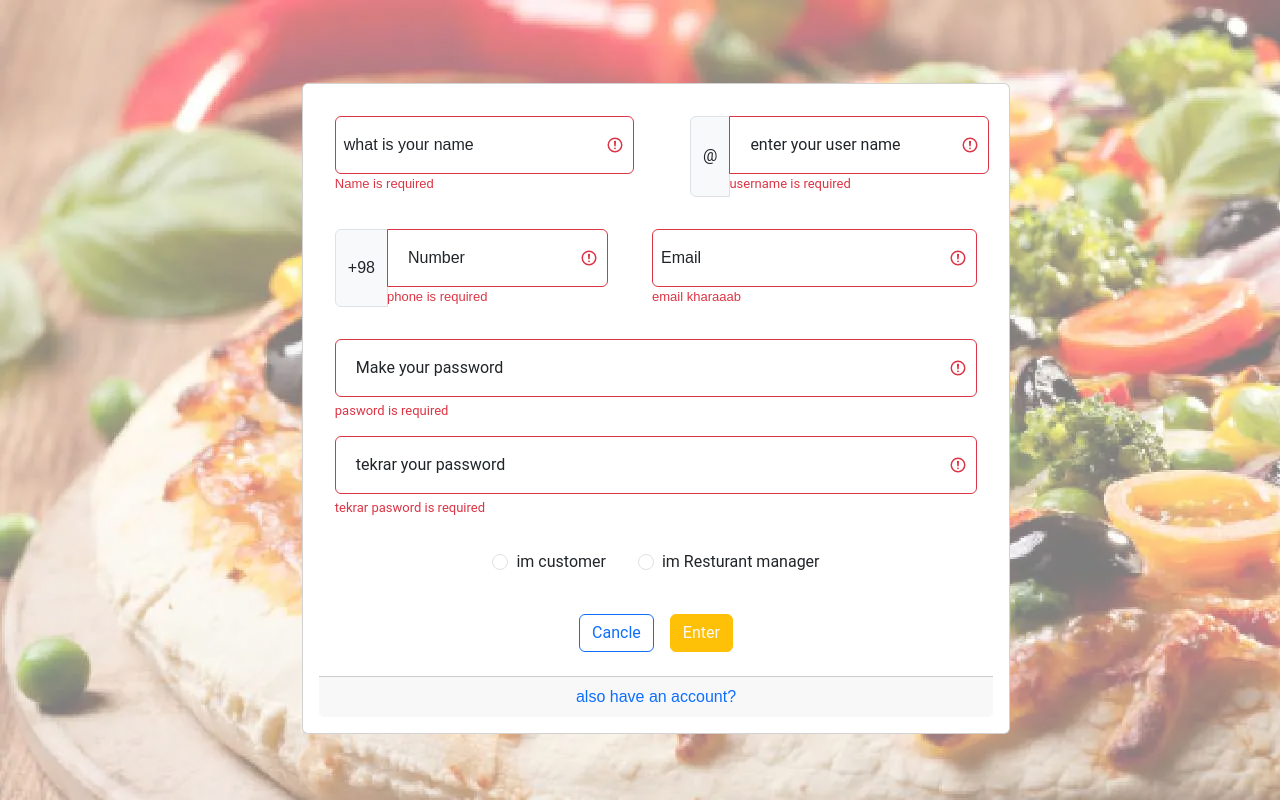
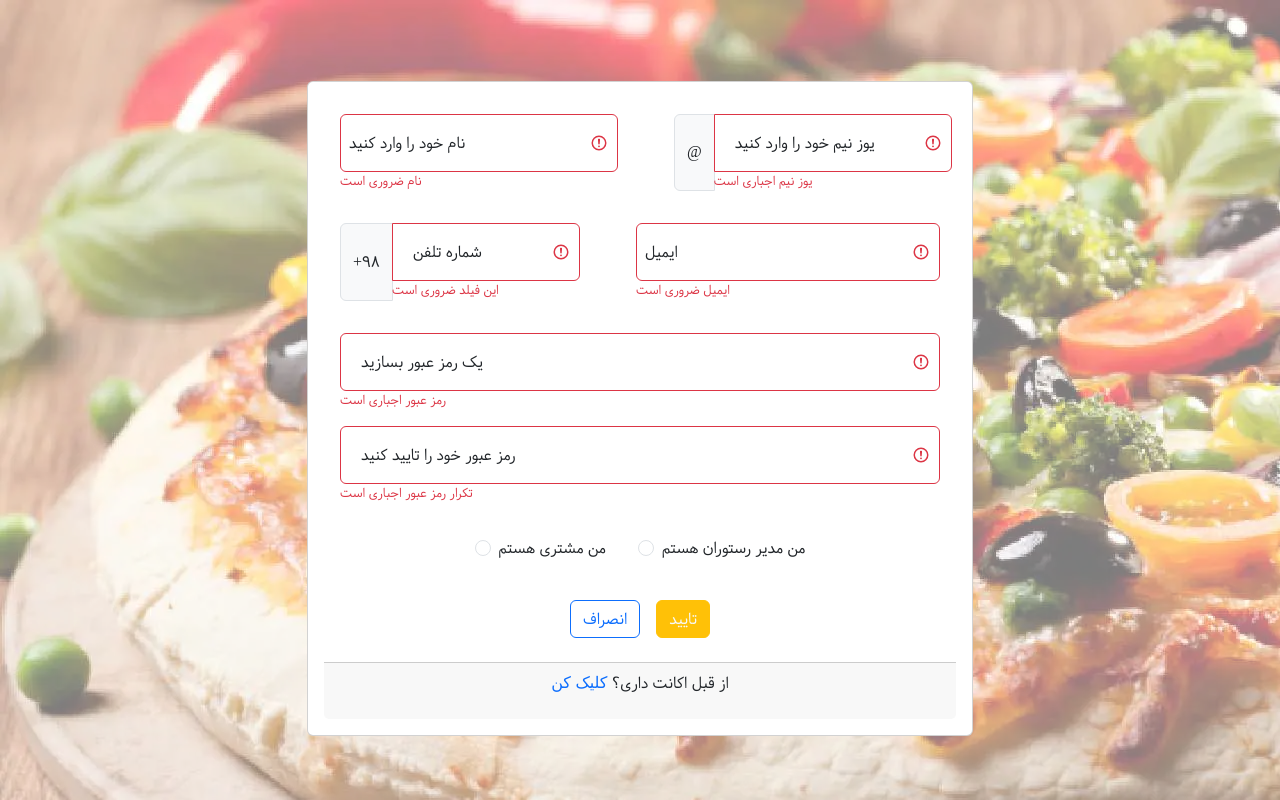
Before and after one commit to Noxious69/SnapFood.FrontEnd.Learn, an Angular app: page /register in a window 1280 px wide. Built offline with nearby package versions, Linux system fonts and the light colour scheme.

Commit message:
register 80

```diff
--- a/src/app/login/login.component.html
+++ b/src/app/login/login.component.html
@@ -1,19 +1,15 @@
 <div class="container fade-in">
 
-  <div class="card m-3 " style="width: 18rem;">
+  <div class="card  m-3 " style="width: 18rem;">
     <div class="card-body ">
       <form class="needs-validation" #personForm="ngForm" novalidate>
-        <div class="m-3">
+        <div class="m-3 text-center">
           <h4 style="font-family: samim" class="card-title">
             رستوران یام یام
           </h4>
         </div>
-        <div class="m-3">
-          <h6 style="font-family: samim" class="card-title">
-            <p>;)برای سفارش اول وارد شو</p>
-          </h6>
-        </div>
-        <div class="form-floating m-3 col" style="font-family: sans-serif">
+
+        <div class="form-floating m-3 col" style="font-family: samim">
           <input
 
             [class.is-invalid]="this.person.invalidUser() || !this.person.userName"
@@ -32,18 +28,18 @@
             [minlength]="2"
 
           />
-          <div class="text-danger ml-3" *ngIf="!person.userName" style="font-size: small;">
-            username is required
+          <div class="text-danger ml-3" *ngIf="!person.userName" style="font-size: small; font-family: samim;">
+            یوزر نیم اجباری است
           </div>
-         <div class="text-danger ml-3"  style="font-size: small;" >
+         <div class="text-danger ml-3"  style="font-size: small; font-family: samim;" >
           {{this.person.usermessage}}
          </div>
 
 
-      <label for="validationCustom01" for="floatingInput">Username</label>
+      <label for="validationCustom01" for="floatingInput">یوزر نیم</label>
         </div>
 
-        <div class="form-floating m-3 col" style="font-family: sans-serif">
+        <div class="form-floating m-3 col" style="font-family:  samim">
           <input
 
             [class.is-invalid]="!this.person.loginpassword"
@@ -57,24 +53,20 @@
             placeholder=" "
             required
           />
-          <div class="text-danger ml-3" *ngIf="!person.loginpassword" style="font-size: small;"  >
-            passwor is required
+          <div class="text-danger ml-3" *ngIf="!person.loginpassword" style="font-size: small; font-family: samim;"  >
+            رمز عبور اجباری است
            </div>
 
-          <label for="floatingPassword">Password</label>
+          <label for="floatingPassword">رمز عبور</label>
         </div>
-        <div class="m-3">
-          <a (click)="person.clear()" class="btn btn-outline-primary text-center m-2">Cancle</a>
+        <div class="m-3 "style="font-family:samim;">
+          <button (click)="person.clear()" class="btn btn-outline-primary text-center m-2">انصراف</button>
           <button [disabled]="!this.person.invalidUser() && !this.person.loginpassword " (click)=" check()"  class="btn btn-warning text-center text-light m-2"
-            >Enter</button
+            >تایید</button
           >
         </div>
-        <div class="card-footer text-center">
-          <a
-            class="card-link m-3 text-decoration-none"
-            style="font-family: sans-serif"
-            [routerLink]="'/register'"
-            >dont have any account?</a>
+        <div class="card-footer text-center" style="font-family: samim;">
+          <p>اکانت نداری؟<a class="card-link text-decoration-none" style="font-family: samim" [routerLink]="'/register'">کلیک کن</a></p>
         </div>
       </form>
     </div>
--- a/src/app/signup/signup.component.html
+++ b/src/app/signup/signup.component.html
@@ -1,9 +1,9 @@
 <div class="container fade-in">
-  <div class="card w-100 mb-0 m-3 p-3">
+  <div class="card min-vw-80 mb-0 m-3 p-3"style="font-family: samim">
     <div class="cad-body">
       <form class="needs-validation" #personForm="ngForm" novalidate>
-        <div class="row">
-          <div class="form-floating col m-3" style="font-family: sans-serif">
+        <div class="row ">
+          <div class="form-floating col m-3" style="font-family: samim,sans-serif">
             <input
               [class.is-invalid]="this.person.invalidName() || !this.person.fullName"
               (click)="this.person.invalidName()"
@@ -16,13 +16,13 @@
               aria-label="what is your name"
               id="floatingInput"
             />
-            <div class="text-danger " style="font-size: small" *ngIf="!person.fullName">
-              Name is required
+            <div class="text-danger " style="font-size: small;font-family: samim" *ngIf="!person.fullName">
+              نام ضروری است
             </div>
-            <div class="text-danger" style="font-size: small">
+            <div class="text-danger" style="font-size: small; font-family: samim" >
               {{this.person.namemessage}}
             </div>
-            <label class="ms-2" for="floatingInput">what is your name</label>
+            <label class="ms-2" for="floatingInput">نام خود را وارد کنید</label>
           </div>
 
           <div class="input-group m-3 me-1 col">
@@ -42,23 +42,23 @@
                 placeholder=" "
                 aria-label="enter your user name"
               />
-              <div class="text-danger " *ngIf="!person.userName" style="font-size: small;">
-                username is required
+              <div class="text-danger d-flex input-group-prended" *ngIf="!person.userName" style="font-size: small; font-family: samim;">
+                یوز نیم اجباری است
               </div>
               <div
-                class="text-danger invalid-feedback"
+                class="text-danger "
                 style="font-size: small">
                 {{ person.usermessage }}
               </div>
               <label class="ms-2 formcontrol" for="floatingName"
-                >enter your user name</label>
+                >یوز نیم خود را وارد کنید</label>
             </div>
           </div>
 
         </div>
 
         <div class="d-flex row ">
-          <div class="input-group m-3 me-1 col" style="font-family: sans-serif">
+          <div class="input-group m-3 col" style="font-family: samim">
             <span class="input-group-text" id="inputGroupPrepend">+98</span>
             <div class="form-floating">
               <input
@@ -71,15 +71,15 @@
                 class="form-control"
                 placeholder=" "
               />
-              <div class="text-danger col m-auto" *ngIf="!this.person.phone" style="font-size: small">
+              <div class="text-danger col m-auto" *ngIf="!this.person.phone" style="font-size: small;font-family: samim">
                 {{ this.person.phonemessage }}
               </div>
-              <label class="ms-2" for="floatingInput">Number</label>
+              <label class="ms-2" for="floatingInput">شماره تلفن</label>
             </div>
           </div>
           <div
             class="form-floating m-3 col-md-6"
-            style="font-family: sans-serif"
+            style="font-family: samim"
           >
             <input
               [class.is-invalid]="!this.person.email"
@@ -96,9 +96,9 @@
               class="text-danger col"
               style="font-size: small"
             >
-              email kharaaab
+              ایمیل ضروری است
             </div>
-            <label class="ms-2" for="floatingInput">Email</label>
+            <label class="ms-2" for="floatingInput">ایمیل</label>
           </div>
         </div>
 
@@ -115,10 +115,10 @@
             placeholder=" "
             name="password"
           />
-          <div class="text-danger invalid-feedback" style="font-size: small">
+          <div class="text-danger " style="font-size: small;font-family: samim">
             {{ this.person.passmessage }}
           </div>
-          <label class="ms-2" for="floatingPassword">Make your password</label>
+          <label class="ms-2" for="floatingPassword">یک رمز عبور بسازید</label>
         </div>
 
         <div class="form-floating m-3 col">
@@ -133,11 +133,11 @@
             class="form-control"
             placeholder=" "
           />
-          <div class="text-danger invalid-feedback" style="font-size: small">
+          <div class="text-danger " style="font-size: small">
             {{ this.person.againmessage }}
           </div>
           <label class="ms-2" for="floatingPassword"
-            >tekrar your password</label
+            >رمز عبور خود را تایید کنید</label
           >
         </div>
 
@@ -153,7 +153,7 @@
             />
 
             <label class="form-check-label" for="checkCustomer">
-              im customer
+              من مشتری هستم
             </label>
           </div>
           <div class="form-check form-check-inline m-3 col">
@@ -167,15 +167,15 @@
             />
 
             <label class="form-check-label" for="checkBoos">
-              im Resturant manager
+              من مدیر رستوران هستم
             </label>
           </div>
         </div>
 
         <div *ngIf="person.boos" class="form-floating d-flex row">
-          <div class="form-floating m-3 col" style="font-family: sans-serif">
+          <div class="form-floating m-3 col" style="font-family: samim">
             <input
-              [class.is-invalid]="this.person.invalidRn()"
+              [class.is-invalid]="!this.person.nameOfResturant"
               name="name"
               [(ngModel)]="person.nameOfResturant"
               type="text"
@@ -184,15 +184,16 @@
               aria-label="what is your name"
               id="floatingInput"
             />
-            <div class="text-danger invalid-feedback" style="font-size: small">
-              {{ this.person.rnmessage }}
+            <div class="text-danger " *ngIf="!this.person.nameOfResturant" style="font-size: small">
+              نام رستوران معتبر نیست
             </div>
-            <label class="ms-2" for="floatingInput">resturan name</label>
+            <label class="ms-2" for="floatingInput">نام رستوران</label>
           </div>
 
-          <div class="col m-3 form-floating">
+          <div class="col m-3 form-floating"style="font-family:samim;">
             <input
               [class.is-invalid]="this.person.invalidExp()"
+              [class.is-invalid]="!this.person.experience"
               (click)="this.person.invalidExp()"
               min="0"
               max="30"
@@ -205,14 +206,16 @@
               id="FloatingNumber"
               type="number"
             />
+            <div *ngIf="!person.experience" class="text-danger"style="font-family:samim ; font-size: small;">
+                سابقه کاری اجباری است
+            </div>
             <div
-              class="text-danger invalid-feedback"
-              *ngIf="this.person.invalidExp()"
-              style="font-size: small"
-            >
+              class="text-danger "
+
+              style="font-size: small;font-family:samim;">
               {{ this.person.expmessage }}
             </div>
-            <label class="ms-2" for="FloatingNumber">sabghe</label>
+            <label class="ms-2" for="FloatingNumber">سابقه فعالیت</label>
           </div>
         </div>
 
@@ -221,22 +224,19 @@
             (click)="person.clear()"
             class="btn btn-outline-primary text-center m-2"
           >
-            Cancle
+            انصراف
           </button>
           <button
             class="btn btn-warning text-center text-light m-2"
           >
-            Enter
+            تایید
           </button>
         </div>
         <div class="card-footer">
           <div class="text-center">
-            <a
-              [routerLink]="'/login'"
-              class="card-link text-decoration-none"
-              style="font-family: sans-serif"
-              >also have an account?</a
-            >
+          <p>از قبل اکانت داری؟
+            <a [routerLink]="'/login'" class="card-link text-decoration-none" style="font-family: sans-serif">کلیک کن</a>
+          </p>
           </div>
         </div>
       </form>
--- a/src/app/~Models/Person.ts
+++ b/src/app/~Models/Person.ts
@@ -45,7 +45,7 @@ export class Person {
        }
        public invalidName(){
         if ( this.fullName != '' && this.fullName.length <= 2 ) {
-          this.namemessage = 'kame'
+          this.namemessage = 'نا  باید حداقل سه حرف باشد'
         } else{
           this.namemessage = ''
         }
@@ -54,7 +54,7 @@ export class Person {
 
       public invalidUser(){
         if (this.userName != '' && this.userName.length <= 2 ) {
-          this.usermessage = 'tedad raft'
+          this.usermessage = 'نام کاربری باید حداقل سه حرف باشد'
         } else{
           this.usermessage = '';
         }
@@ -64,17 +64,17 @@ export class Person {
 
       public invalidPass(){
         if (this.password == '' && this.againpass == '') {
-          this.passmessage = 'pasword is required' ;
+          this.passmessage = 'رمز عبور اجباری است' ;
          }
         if (this.againpass == '') {
-          this.againmessage = 'tekrar pasword is required' ;
+          this.againmessage = 'تکرار رمز عبور اجباری است' ;
          } else {
           this.passmessage = '' ;
           this.againmessage = '' ;
         }
         if (this.password != this.againpass && this.againpass != '') {
-          this.passmessage = 'mogh';
-          this.againmessage = 'mogh';
+          this.passmessage = 'رمز عبور یا تکرار رمز عبور اشتباه است';
+          this.againmessage = 'رمز عبور یا تکرار رمز عبور اشتباه است';
         }
         return this.passmessage && this.againmessage;
       }
@@ -83,7 +83,7 @@ export class Person {
 
       public invalidPhone(){
         if (this.phone == '') {
-          this.phonemessage = 'phone is required' ;
+          this.phonemessage = 'این فیلد ضروری است' ;
          } else {
           this.phonemessage = '' ;
         };
@@ -91,21 +91,15 @@ export class Person {
       }
 
       public invalidExp(){
-        if (this.experience <= 5 ) {
-          this.expmessage = 'hadaghal 5'
+        if (this.experience.valueOf() <= 5 && this.experience != 0) {
+          this.expmessage = 'حداقل مقدار مجاز سوابق کاری پنج سال است'
         }
         else {
           this.expmessage = ''
         }
       }
 
-      public invalidRn(){
-        if (this.nameOfResturant == '') {
-          this.rnmessage = 'invalid'
-        }else{
-          this.rnmessage = '';
-        }
-      }
+
 
 
 
--- a/src/index.html
+++ b/src/index.html
@@ -1,5 +1,5 @@
 <!doctype html>
-<html lang="en">
+<html lang="en" >
 <head>
   <meta charset="utf-8">
   <title>Foodfront</title>
```
